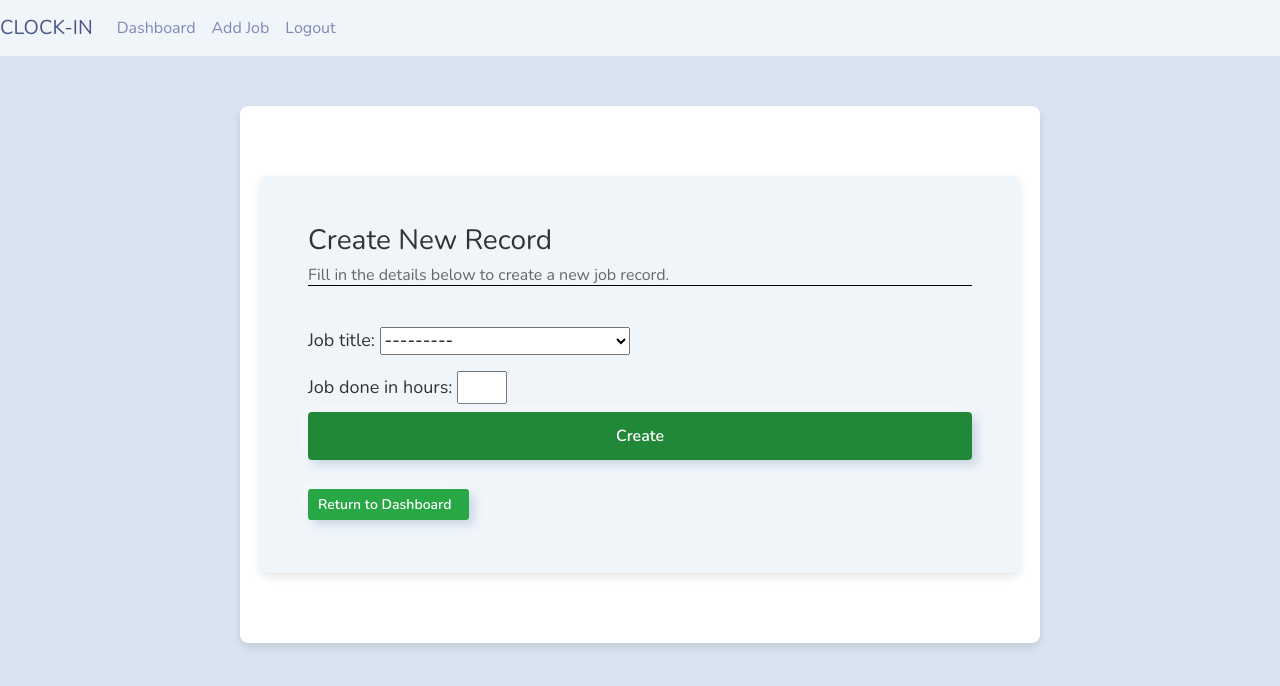
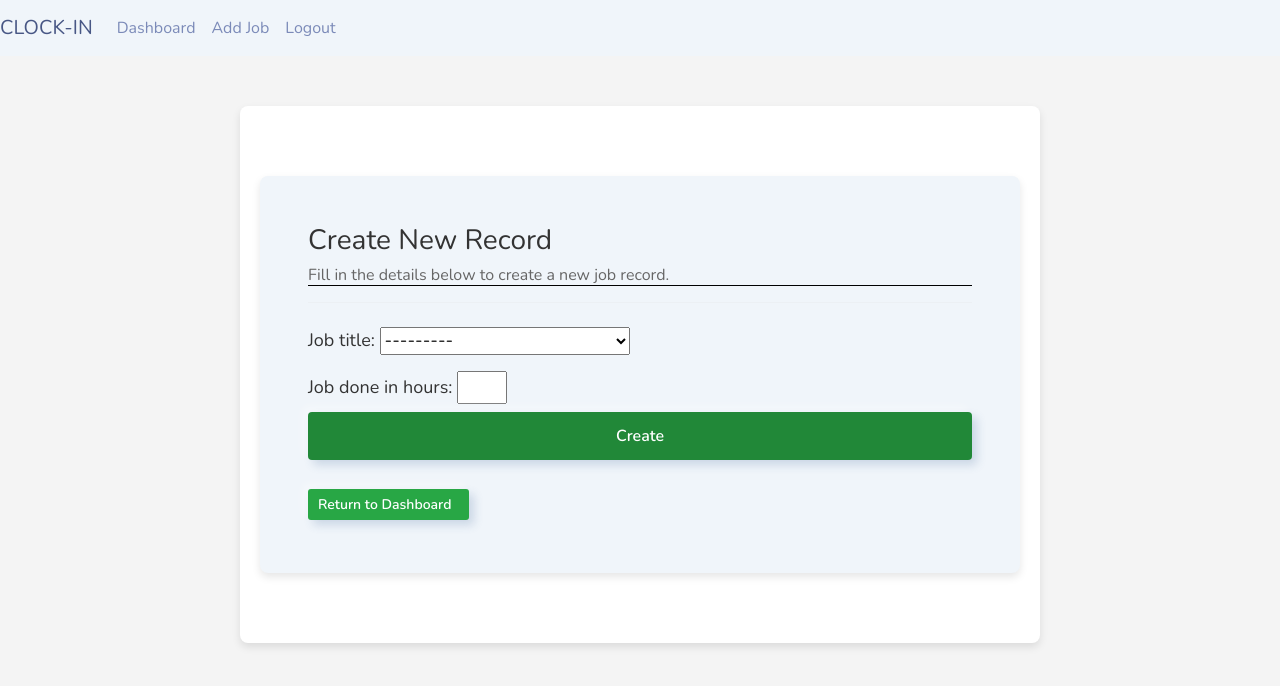
Before and after one commit to RimPeter/employeeapp-ver6, a Django app: page /add-job/ in a window 1280 px wide. Shown: the top 686 px of the page. Run offline with Django 4.2, Linux system fonts and the light colour scheme; the visitor is signed in with stand-in values (Sample User, id 1).

Commit message:
Fix style.css

```diff
--- a/employeeapp/static/css/style.css
+++ b/employeeapp/static/css/style.css
@@ -1,8 +1,8 @@
 body {
     /* font-family: Arial, sans-serif; */
-    /* background-color: #f4f4f4;
+    background-color: #f4f4f4;
     margin: 0;
-    padding: 0; */
+    padding: 0;
 }
 
 table {
```
